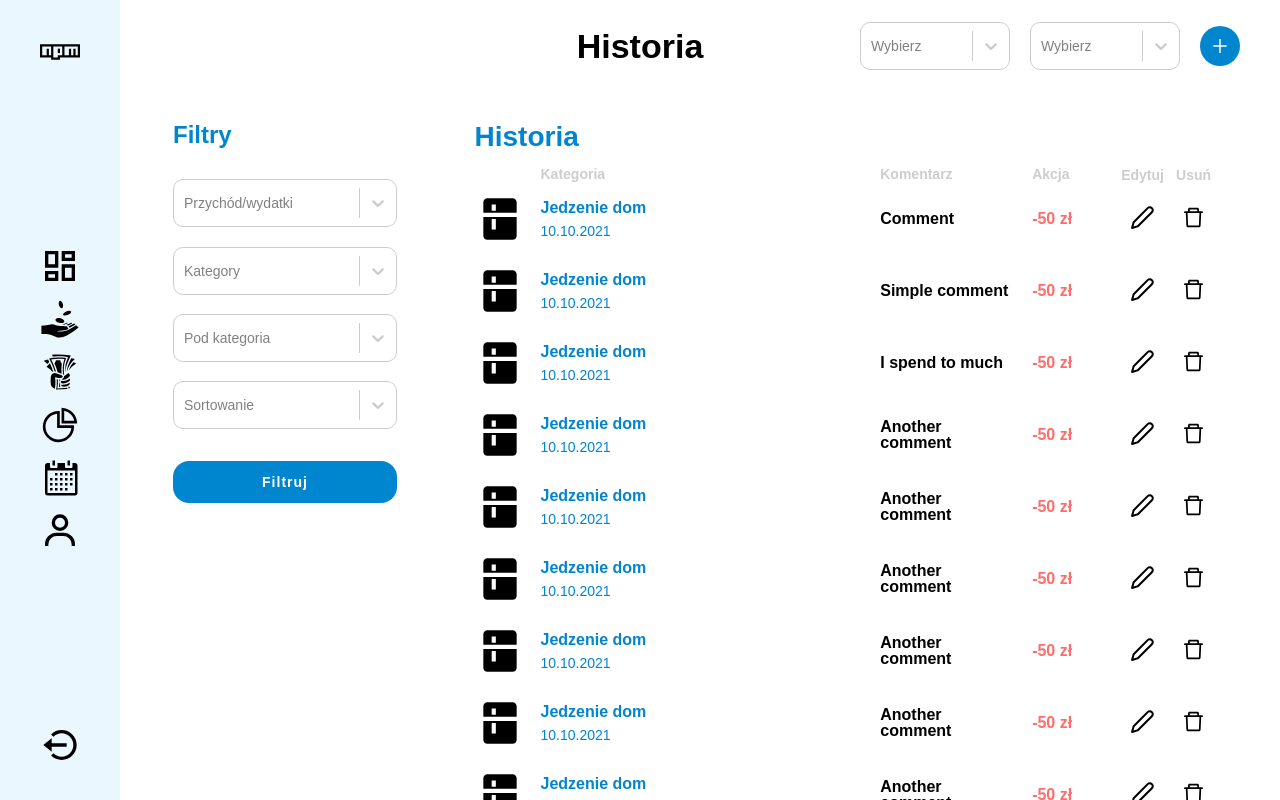
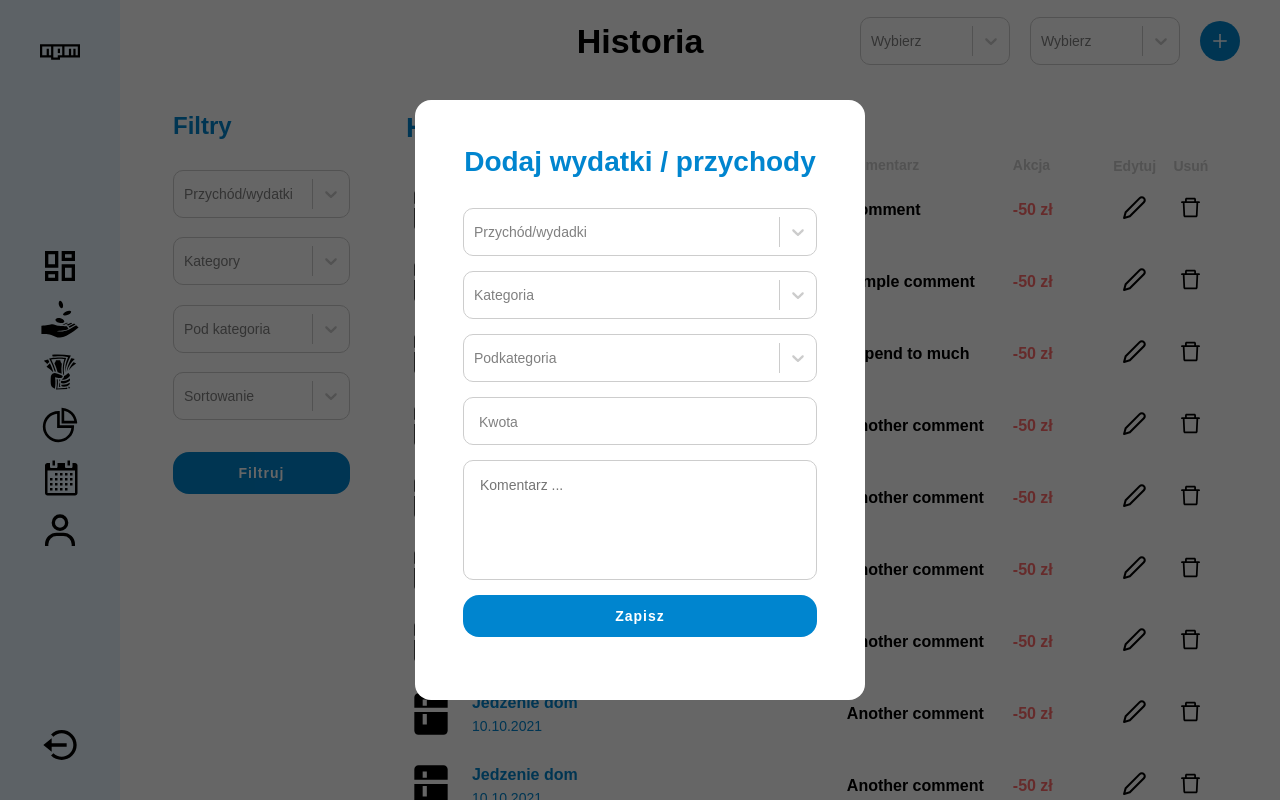
Before and after one commit to sid2602/budget, a Next.js app: page /history in a window 1280 px wide. Both pictures are taken after a click on the button 1220 px from the left and 45 px from the top of the page. Built offline with nearby package versions, Linux system fonts and the light colour scheme.

Commit message:
add context

```diff
--- a/components/atoms/actionButton/actionButton.tsx
+++ b/components/atoms/actionButton/actionButton.tsx
@@ -1,9 +1,20 @@
 import styled from "styled-components";
 import { AiOutlinePlus } from "react-icons/ai";
+import { useModalContext, ModalType } from "contexts/ModalContext";
 
 export const ActionButton = () => {
+  const {
+    handleModadlTypeChange,
+    handleModalVisabilityChange,
+  } = useModalContext();
+
+  const handleClick = () => {
+    handleModadlTypeChange(ModalType.addValue);
+    handleModalVisabilityChange();
+  };
+
   return (
-    <ActionButtonStyled>
+    <ActionButtonStyled onClick={handleClick}>
       <AiOutlinePlus />
     </ActionButtonStyled>
   );
--- a/components/molecules/historyTransaction/historyTransaction.tsx
+++ b/components/molecules/historyTransaction/historyTransaction.tsx
@@ -3,6 +3,7 @@ import { IconType } from "react-icons/lib";
 import { convertDateToString } from "helpers/convertDateToString";
 import { FiEdit2 } from "react-icons/fi";
 import { AiOutlineDelete } from "react-icons/ai";
+import { useModalContext, ModalType } from "contexts/ModalContext";
 export type HistoryTransactionProps = {
   Icon: IconType;
   category: string;
@@ -21,7 +22,16 @@ export const HistoryTransaction: React.FC<HistoryTransactionProps> = ({
   editable,
 }) => {
   const editRecord = () => {};
-  const deleteRecord = () => {};
+
+  const {
+    handleModadlTypeChange,
+    handleModalVisabilityChange,
+  } = useModalContext();
+
+  const deleteRecord = () => {
+    handleModadlTypeChange(ModalType.deleteModal);
+    handleModalVisabilityChange();
+  };
 
   return (
     <StyledHistoryTransaction>
@@ -39,7 +49,7 @@ export const HistoryTransaction: React.FC<HistoryTransactionProps> = ({
           <Recordbutton>
             <FiEdit2 />
           </Recordbutton>
-          <Recordbutton>
+          <Recordbutton onClick={deleteRecord}>
             <AiOutlineDelete />
           </Recordbutton>
         </>
--- a/components/organisms/Modal/Modal.tsx
+++ b/components/organisms/Modal/Modal.tsx
@@ -1,19 +1,18 @@
 import styled from "styled-components";
 
 export type ModalProps = {
-  component: React.ElementType;
+  children: React.ReactNode;
+  onBackgroundClick: () => void;
 };
 
 export const Modal: React.FC<ModalProps> = ({
-  component: Component,
-  ...rest
+  children,
+  onBackgroundClick,
 }) => {
   return (
     <>
-      <ModalBackground />
-      <StyledModal>
-        <Component />
-      </StyledModal>
+      <ModalBackground onClick={onBackgroundClick} />
+      <StyledModal>{children}</StyledModal>
     </>
   );
 };
--- a/components/organisms/historyTransactionContainer/historyTransactionContainer.tsx
+++ b/components/organisms/historyTransactionContainer/historyTransactionContainer.tsx
@@ -38,7 +38,7 @@ type ContainerStyledProps = {
 };
 
 const Container = styled.section<ContainerStyledProps>`
-  max-width: ${({ editable }) => (editable ? "100%" : "735px")};
+  max-width: ${({ editable }) => (editable ? "935px" : "735px")};
 `;
 
 const Header = styled.header`
--- a/components/organisms/navigation/navigation.tsx
+++ b/components/organisms/navigation/navigation.tsx
@@ -24,7 +24,7 @@ const links: LinkTypes[] = [
   { id: 1, Icon: GiReceiveMoney, href: "/saved" },
   { id: 2, Icon: GiTakeMyMoney, href: "/spended" },
   { id: 3, Icon: AiOutlinePieChart, href: "/chart" },
-  { id: 4, Icon: GoCalendar, href: "/calendar" },
+  { id: 4, Icon: GoCalendar, href: "/history" },
   { id: 5, Icon: BiUser, href: "/profile" },
 ];
 
--- a/components/organisms/topNav/topNav.tsx
+++ b/components/organisms/topNav/topNav.tsx
@@ -1,6 +1,7 @@
 import styled from "styled-components";
 import { ActionButton } from "components/atoms/actionButton/actionButton";
 import { Select } from "components/atoms/select/select";
+
 export type TopNavProps = {
   title: string;
 };
--- /dev/null
+++ b/contexts/ModalContext.tsx
@@ -0,0 +1,61 @@
+import { createContext, useContext, useState } from "react";
+import styled from "styled-components";
+import { Modal } from "components/organisms/Modal/Modal";
+import { AddValueModal } from "components/organisms/Modal/AddValueModal";
+import { DeleteValueModal } from "components/organisms/Modal/DeleteValueModal";
+export enum ModalType {
+  deleteModal = "deleteValue",
+  addValue = "addValue",
+}
+
+export type ModalContextTypes = {
+  modalType: ModalType;
+  isVisable: boolean;
+  handleModalVisabilityChange: () => void;
+  handleModadlTypeChange: (type: ModalType) => void;
+};
+
+const ModalContext = createContext<ModalContextTypes>({
+  modalType: ModalType.addValue,
+  isVisable: false,
+  handleModalVisabilityChange: () => {},
+  handleModadlTypeChange: (type: ModalType) => {},
+});
+
+export const useModalContext = () => useContext(ModalContext);
+
+type ModalProviderTypes = {
+  children: React.ReactNode;
+};
+
+export const ModalProvider: React.FC<ModalProviderTypes> = ({ children }) => {
+  const [isVisable, setIsVisable] = useState<boolean>(false);
+  const [modalType, setModalType] = useState<ModalType>(ModalType.addValue);
+
+  const handleModalVisabilityChange = () => {
+    setIsVisable((prevState) => !prevState);
+  };
+
+  const handleModadlTypeChange = (type: ModalType) => {
+    setModalType(type);
+  };
+
+  return (
+    <ModalContext.Provider
+      value={{
+        isVisable,
+        modalType,
+        handleModalVisabilityChange,
+        handleModadlTypeChange,
+      }}
+    >
+      {children}
+      {isVisable && (
+        <Modal onBackgroundClick={handleModalVisabilityChange}>
+          {modalType === ModalType.addValue && <AddValueModal />}
+          {modalType === ModalType.deleteModal && <DeleteValueModal />}
+        </Modal>
+      )}
+    </ModalContext.Provider>
+  );
+};
--- a/pages/_app.tsx
+++ b/pages/_app.tsx
@@ -2,11 +2,14 @@ import type { AppProps } from "next/app";
 import { ThemeProvider } from "styled-components";
 import { lightTheme } from "assets/styles/theme";
 import GlobalStyles from "assets/styles/globalStyles";
+import { ModalProvider } from "contexts/ModalContext";
 function MyApp({ Component, pageProps }: AppProps) {
   return (
     <ThemeProvider theme={lightTheme}>
-      <GlobalStyles />
-      <Component {...pageProps} />
+      <ModalProvider>
+        <GlobalStyles />
+        <Component {...pageProps} />
+      </ModalProvider>
     </ThemeProvider>
   );
 }
--- a/pages/history.tsx
+++ b/pages/history.tsx
@@ -9,6 +9,7 @@ import { history } from "assets/mockedData/history";
 export default function Home() {
   return (
     <AppWrapper title="Historia">
+      <Container>
         <HistoryFiltersContainer>
           <FilterHeader>Filtry</FilterHeader>
           <SelectContainer>
@@ -37,9 +38,17 @@ export default function Home() {
             ))}
           </HistoryTransactionContainer>
         </HistorySection>
+      </Container>
     </AppWrapper>
   );
 }
+
+const Container = styled.div`
+  max-width: 1200px;
+  display: flex;
+  width: 100%;
+  margin: 0 auto;
+`;
 
 const HistoryFiltersContainer = styled.section`
   width: 240px;
@@ -66,7 +75,7 @@ const SelectContainer = styled.div`
 `;
 
 const HistorySection = styled.section`
-  width: calc(95% - 240px);
-  height: 600px;
-  margin-left: auto;
+  max-width: 950px;
+  width: 100%;
+  margin-left: 2rem;
 `;
```
Also changed, not shown: 1 other file (tests, documents, lock files or other folders). Lines whose indentation alone changed are shown as unchanged.
